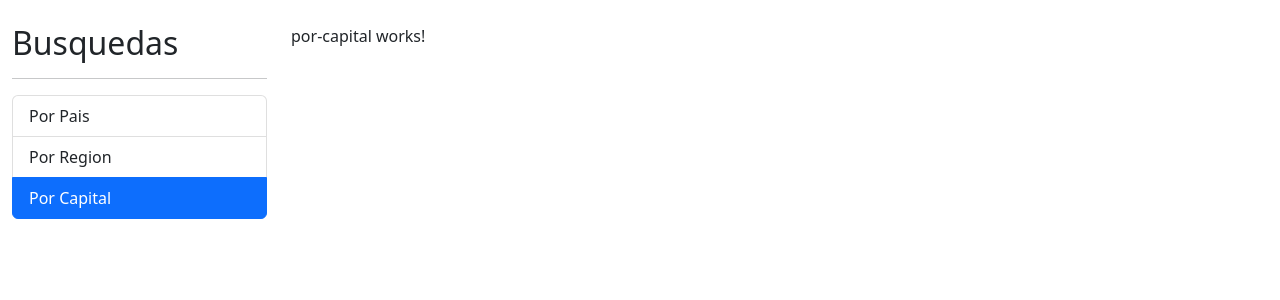
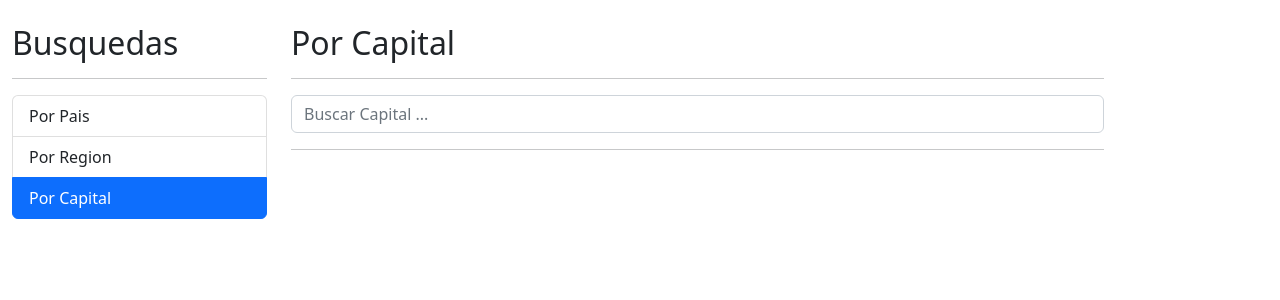
Before and after one commit to CesarArellanoH/03-PaisesApp, an Angular app: page /capital in a window 1280 px wide. Shown: the top 300 px of the page. Built offline with nearby package versions, Linux system fonts and the light colour scheme.

Commit message:
Page Por Capital Ok

```diff
--- a/src/app/pais/components/pais-input/pais-input.component.html
+++ b/src/app/pais/components/pais-input/pais-input.component.html
@@ -1,4 +1,4 @@
 <form (ngSubmit)="buscar()" autocomplete="off">
     <input type="text" class="form-control" name="termino"
-    [(ngModel)]="termino" placeholder="Buscar país ...">
+    [(ngModel)]="termino" (input)="teclaPresionada()" [placeholder]="placeholder">
 </form>
--- a/src/app/pais/components/pais-input/pais-input.component.ts
+++ b/src/app/pais/components/pais-input/pais-input.component.ts
@@ -1,4 +1,5 @@
-import { Component, OnInit, Output, EventEmitter } from '@angular/core';
+import { Component, OnInit, Output, EventEmitter, Input } from '@angular/core';
+import { Subject, debounceTime } from 'rxjs';
 
 @Component({
   selector: 'app-pais-input',
@@ -7,14 +8,21 @@ import { Component, OnInit, Output, EventEmitter } from '@angular/core';
 })
 export class PaisInputComponent implements OnInit {
 
+  @Input() placeholder: string = 'Buscar...';
+
   @Output() onEnter: EventEmitter<string> = new EventEmitter<string>();
+  @Output() onDebounce: EventEmitter<string> = new EventEmitter<string>();
+
+  debounce: Subject<string> = new Subject<string>();
 
   termino: string = '';
-
 
   constructor() { }
 
   ngOnInit(): void {
+    this.debounce.pipe(debounceTime(300)).subscribe(termino => {
+      this.onDebounce.emit(termino);
+    });
   }
 
   buscar(){
@@ -22,4 +30,8 @@ export class PaisInputComponent implements OnInit {
     this.onEnter.emit(this.termino);
   }
 
+  teclaPresionada(){
+    this.debounce.next(this.termino);
+  }
+
 }
--- a/src/app/pais/components/pais-table/pais-table.component.html
+++ b/src/app/pais/components/pais-table/pais-table.component.html
@@ -11,7 +11,7 @@
         <tr *ngFor="let pais of paises; let i = index">
             <td>{{i + 1}}</td>
             <td><img class="small-flag" [src]="pais.flags.png"></td>
-            <td>{{pais.name.common}}</td>
+            <td>{{pais.capital[0]}} - {{pais.name.common}}</td>
             <td>{{pais.population | number}}</td>
             <td><a [routerLink] = "['/pais/', pais.cca2]">Ver...</a></td>
         </tr>
--- a/src/app/pais/pages/por-capital/por-capital.component.html
+++ b/src/app/pais/pages/por-capital/por-capital.component.html
@@ -1 +1,20 @@
-<p>por-capital works!</p>
+<h2>Por Capital</h2>
+<hr>
+<div class="row">
+    <div class="col">
+
+        <app-pais-input (onEnter)="buscar($event)" [placeholder]="'Buscar Capital ...'"></app-pais-input>
+
+    </div>
+</div>
+<hr>
+<div *ngIf="hayError" class="alert alert-danger">
+    No se encontro el termino: {{termino}}
+</div>
+<div *ngIf="paises.length !== 0" class="row">
+    <div class="col">
+
+        <app-pais-table [paises] = paises></app-pais-table>
+
+    </div>
+</div>
--- a/src/app/pais/pages/por-capital/por-capital.component.ts
+++ b/src/app/pais/pages/por-capital/por-capital.component.ts
@@ -1,5 +1,6 @@
 import { Component, OnInit } from '@angular/core';
-
+import { Country } from '../../interfaces/pais.interface';
+import { PaisService } from '../../services/pais.service';
 @Component({
   selector: 'app-por-capital',
   templateUrl: './por-capital.component.html',
@@ -7,9 +8,25 @@ import { Component, OnInit } from '@angular/core';
 })
 export class PorCapitalComponent implements OnInit {
 
-  constructor() { }
+  paises: Country[] = [];
+  termino: string = '';
+  hayError: boolean = false;
+
+  constructor( private paisService: PaisService ) { }
 
   ngOnInit(): void {
   }
 
+  buscar(termino: string){
+    this.hayError = false;
+    this.termino = termino;
+    this.paisService.buscarCapital(this.termino).subscribe(paises => {
+      this.paises = paises;
+
+    }, (error) => {
+      this.hayError = true;
+      this.paises = [];
+    });
+  }
+
 }
--- a/src/app/pais/pages/por-pais/por-pais.component.html
+++ b/src/app/pais/pages/por-pais/por-pais.component.html
@@ -3,7 +3,7 @@
 <div class="row">
     <div class="col">
 
-        <app-pais-input (onEnter)="buscar($event)"></app-pais-input>
+        <app-pais-input (onEnter)="buscar($event)" (onDebounce)="sugerencias($event)" [placeholder]="'Buscar Pais ...'"></app-pais-input>
 
     </div>
 </div>
--- a/src/app/pais/pages/por-pais/por-pais.component.ts
+++ b/src/app/pais/pages/por-pais/por-pais.component.ts
@@ -30,4 +30,9 @@ export class PorPaisComponent implements OnInit {
     });
   }
 
+  sugerencias(termino: string){
+    this.hayError = false;
+    //ToDo crear sugerencias
+  }
+
 }
--- a/src/app/pais/services/pais.service.ts
+++ b/src/app/pais/services/pais.service.ts
@@ -17,4 +17,11 @@ export class PaisService {
     return this.http.get<Country[]>(url);
   }
 
+
+  buscarCapital(termino: string): Observable<Country[]>{
+    const url = `${this._apiUrl}/capital/${termino}`;
+    return this.http.get<Country[]>(url);
+  }
+
+
 }
```
Also changed, not shown: 1 other file (tests, documents, lock files or other folders).
